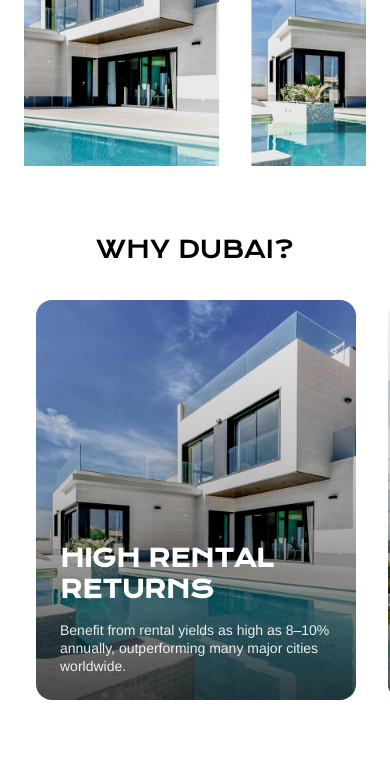
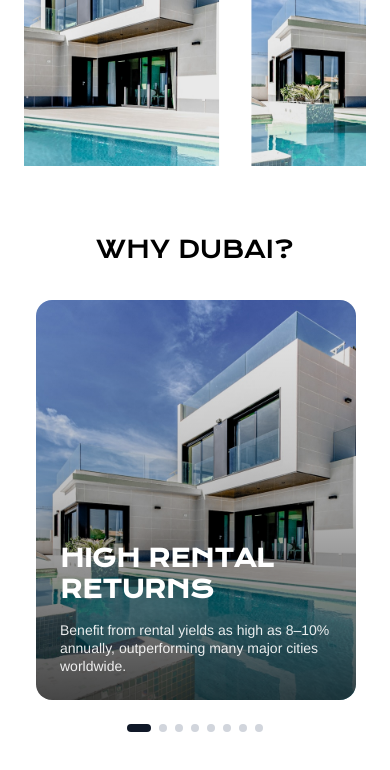
Before and after one commit to NAMANIND/eretz, a Next.js app: page / in a window 390 px wide. Shown: the part 5668-6438 px from the top of the page. Built offline with nearby package versions, Linux system fonts and the light colour scheme.

Commit message:
Refactor WhyDubai section to improve mobile responsiveness; replace static item rendering with a scroll-snap carousel for mobile users, while maintaining the existing horizontal scroll for larger screens. Introduce media query handling for dynamic layout adjustments.

```diff
--- a/src/app/sections/WhyDubai.tsx
+++ b/src/app/sections/WhyDubai.tsx
@@ -1,11 +1,9 @@
 "use client";
 
-import React, { useRef } from "react";
+import React, { useRef, useEffect, useState } from "react";
 import { GSAPTextReveal } from "@/components/ui/GSAPTextReveal";
 import { WhyDubaiHScroll } from "@/components/ui/WhyDubaiHScroll";
 
-const WhyDubai: React.FC = () => {
-  const sectionRef = useRef<HTMLDivElement>(null);
 const items = [
   {
     id: 1,
@@ -72,6 +70,36 @@ const WhyDubai: React.FC = () => {
     category: "Tourism",
   },
 ];
+
+const WhyDubai: React.FC = () => {
+  const [isMobile, setIsMobile] = useState(false);
+  const carouselRef = useRef<HTMLDivElement | null>(null);
+  const [activeIndex, setActiveIndex] = useState(0);
+  const sectionRef = useRef<HTMLDivElement>(null);
+  useEffect(() => {
+    const mediaQuery = window.matchMedia("(max-width: 1024px)");
+    const handleChange = (event: MediaQueryListEvent) => {
+      setIsMobile(event.matches);
+    };
+
+    // Initialize
+    setIsMobile(mediaQuery.matches);
+
+    // Subscribe with fallback for older browsers
+    if (typeof mediaQuery.addEventListener === "function") {
+      mediaQuery.addEventListener("change", handleChange);
+    } else if (typeof mediaQuery.addListener === "function") {
+      mediaQuery.addListener(handleChange);
+    }
+
+    return () => {
+      if (typeof mediaQuery.removeEventListener === "function") {
+        mediaQuery.removeEventListener("change", handleChange);
+      } else if (typeof mediaQuery.removeListener === "function") {
+        mediaQuery.removeListener(handleChange);
+      }
+    };
+  }, []);
   return (
     <section
       className="relative w-full  min-h-screen bg-white py-1 z-10 overflow-x-hidden"
@@ -96,6 +124,73 @@ const WhyDubai: React.FC = () => {
 
         {/* ScrollVelocity Content */}
         <div className="relative">
+          {isMobile ? (
+            <div className="relative w-full">
+              {/* Scroll-snap Carousel */}
+              <div
+                ref={carouselRef}
+                className="flex overflow-x-auto snap-x snap-mandatory scroll-smooth no-scrollbar gap-4 -mx-4 px-4"
+                onScroll={(e) => {
+                  const target = e.currentTarget;
+                  const next = Math.round(
+                    target.scrollLeft / target.clientWidth
+                  );
+                  if (next !== activeIndex) setActiveIndex(next);
+                }}
+              >
+                {items.map((item, index) => (
+                  <div key={index} className={` flex-shrink-0 `}>
+                    <div className="px-4">
+                      <div className="relative group overflow-hidden rounded-2xl w-80 lg:w-96 mx-auto">
+                        <div className="h-[400px] lg:h-[500px] relative">
+                          <img
+                            src={item.image}
+                            alt={item.title}
+                            className="w-full h-full object-cover transition-transform duration-700 group-hover:scale-105"
+                          />
+                          <div className="absolute inset-0 bg-gradient-to-t from-black/70 via-black/20 to-transparent" />
+
+                          {/* Content Overlay */}
+                          <div className="absolute bottom-0 left-0 right-0 p-6 text-white">
+                            <h3 className="text-2xl lg:text-3xl font-bold mb-4 leading-tight font-krona text-wrap">
+                              {item.title.toUpperCase()}
+                            </h3>
+                            <div className="text-sm lg:text-base leading-relaxed opacity-90 text-wrap">
+                              {item.description}
+                            </div>
+                          </div>
+                        </div>
+                      </div>
+                    </div>
+                  </div>
+                ))}
+              </div>
+
+              {/* Pagination dots */}
+              <div className="mt-6 flex items-center justify-center gap-2">
+                {items.map((_, idx) => (
+                  <button
+                    key={idx}
+                    aria-label={`Go to slide ${idx + 1}`}
+                    onClick={() => {
+                      if (!carouselRef.current) return;
+                      const width = carouselRef.current.clientWidth;
+                      carouselRef.current.scrollTo({
+                        left: width * idx,
+                        behavior: "smooth",
+                      });
+                      setActiveIndex(idx);
+                    }}
+                    className={`h-2 rounded-full transition-all duration-300 ${
+                      activeIndex === idx
+                        ? "w-6 bg-gray-900"
+                        : "w-2 bg-gray-300"
+                    }`}
+                  />
+                ))}
+              </div>
+            </div>
+          ) : (
             <WhyDubaiHScroll
               items={items}
               className="w-full h-full"
@@ -103,6 +198,7 @@ const WhyDubai: React.FC = () => {
               scrubValue={1}
               ease="none"
             />
+          )}
         </div>
       </div>
     </section>
```
Lines whose indentation alone changed are shown as unchanged.
